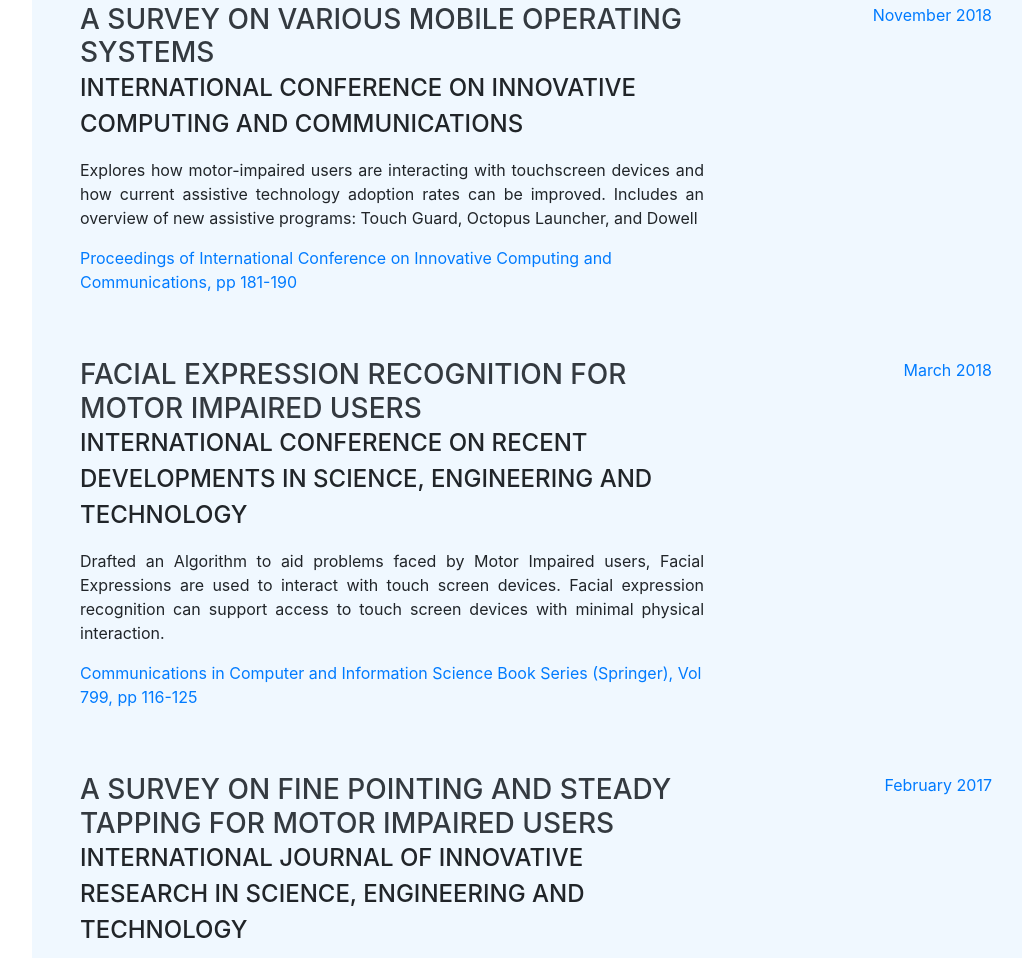
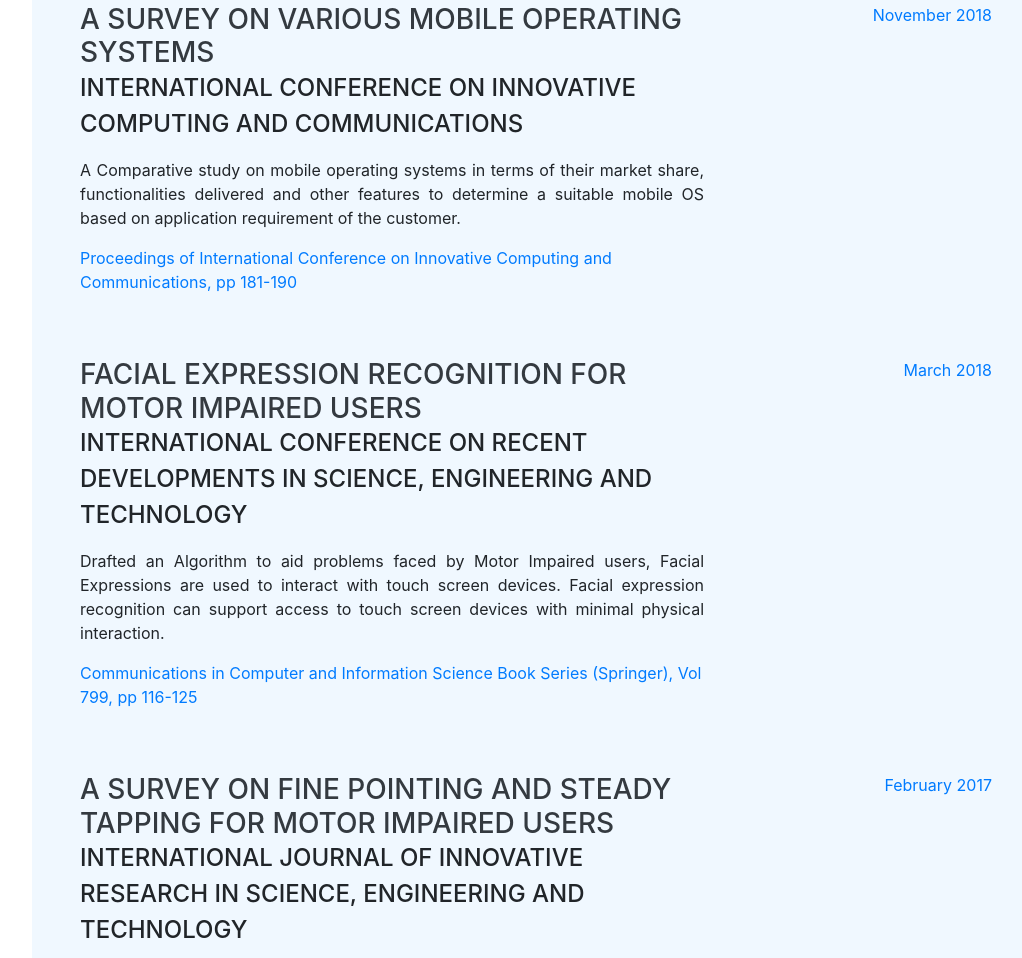
Before and after one commit to krishnasehgal/krishnasehgal.github.io, a website with bundled scripts: page index.html in a window 1280 px wide. Shown: the part 7711-8669 px from the top of the page, without its empty margins (240-1262 px from the left). Built offline with nearby package versions, Linux system fonts and the light colour scheme; a web font is replaced by a local one.

Commit message:
Update index.html

```diff
--- a/index.html
+++ b/index.html
@@ -429,7 +429,7 @@
           <div class="resume-content">
             <h3 class="mb-0">A Survey on Various Mobile Operating Systems</h3>
             <div class="subheading mb-3">International Conference on Innovative Computing and Communications</div>
-            <p style="text-align: justify;">Explores how motor-impaired users are interacting with touchscreen devices and how current assistive technology adoption rates can be improved. Includes an overview of new assistive programs: Touch Guard, Octopus Launcher, and Dowell</p>
+            <p style="text-align: justify;">A Comparative study on mobile operating systems in terms of their market share, functionalities delivered and other features to determine a suitable mobile OS based on application requirement of the customer.</p>
 			   <p> <a href="http://www.ijirset.com/upload/2017/february/66_11_A%20Survey%20_2%20hard.pdf">Proceedings of International Conference on Innovative Computing and Communications, pp 181-190</a></p>
           </div>
           <div class="resume-date text-md-right">
```
